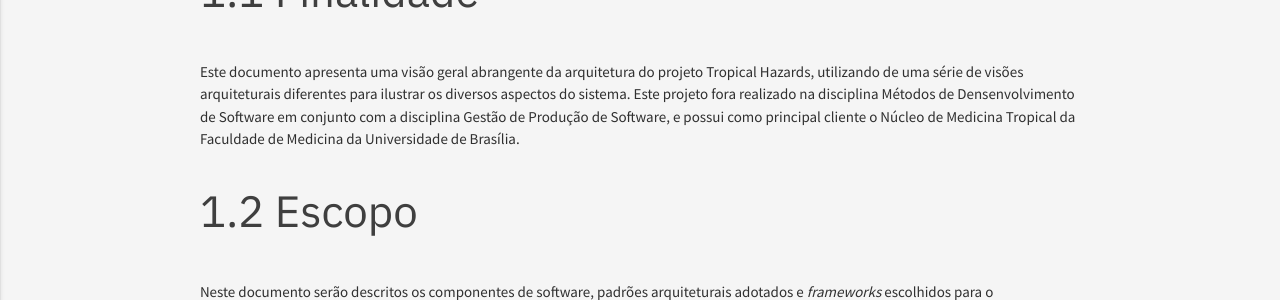
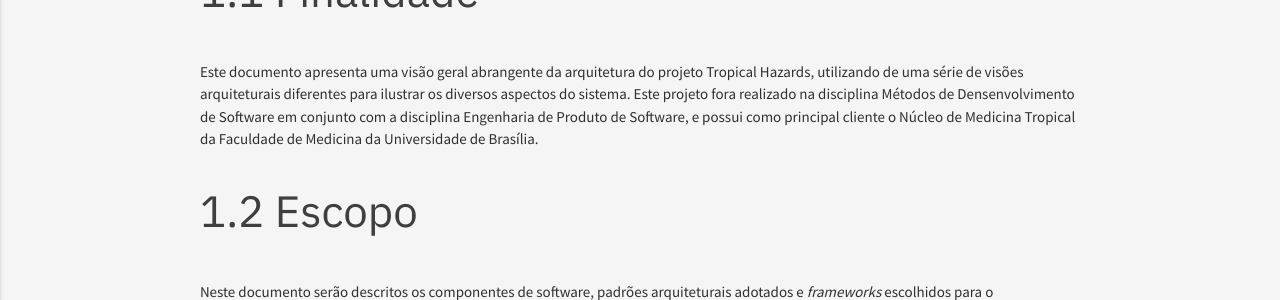
Before and after one commit to fga-eps-mds/2018.1-TropicalHazards-BI, a Jekyll site: the page built from docs/doc_arquitetura.md, in a window 1280 px wide and 900 px high, scrolled down 1284 px. Shown: the part 198-498 px from the top of the window. Built offline with Jekyll 4.4.1, drawn with Linux system fonts in a browser that asks for light colours; our own code applies the rules of GitHub Pages for plain Markdown files.

Commit message:
[UPDATE] update topic 1

```diff
--- a/docs/doc_arquitetura.md
+++ b/docs/doc_arquitetura.md
@@ -43,7 +43,7 @@
 
 ### 1.1 Finalidade
 
-Este documento apresenta uma visão geral abrangente da arquitetura do projeto Tropical Hazards, utilizando de uma série de visões arquiteturais diferentes para ilustrar os diversos aspectos do sistema. Este projeto fora realizado na disciplina Métodos de Densenvolvimento de Software em conjunto com a disciplina Gestão de Produção de Software, e possui como principal cliente o Núcleo de Medicina Tropical da Faculdade de Medicina da Universidade de Brasília.
+Este documento apresenta uma visão geral abrangente da arquitetura do projeto Tropical Hazards, utilizando de uma série de visões arquiteturais diferentes para ilustrar os diversos aspectos do sistema. Este projeto fora realizado na disciplina Métodos de Densenvolvimento de Software em conjunto com a disciplina Engenharia de Produto de Software, e possui como principal cliente o Núcleo de Medicina Tropical da Faculdade de Medicina da Universidade de Brasília.
 
 ### 1.2 Escopo
 
```
